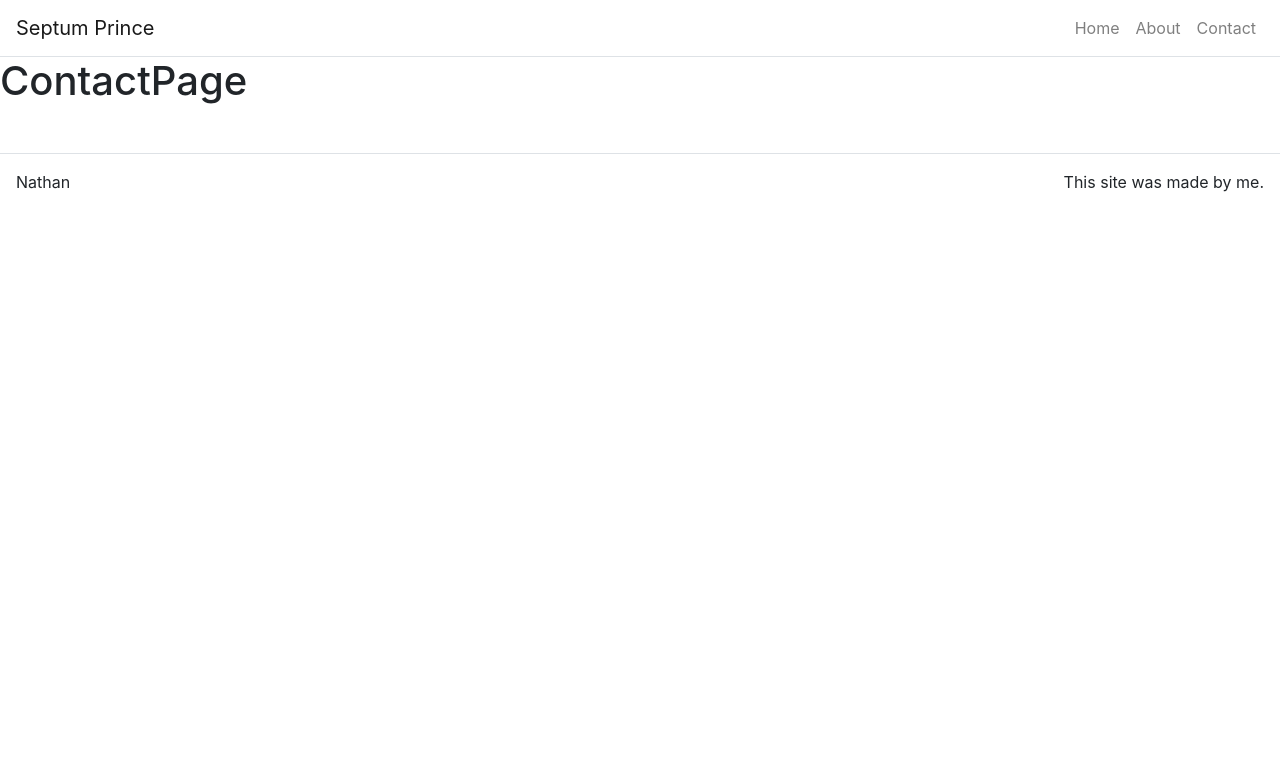
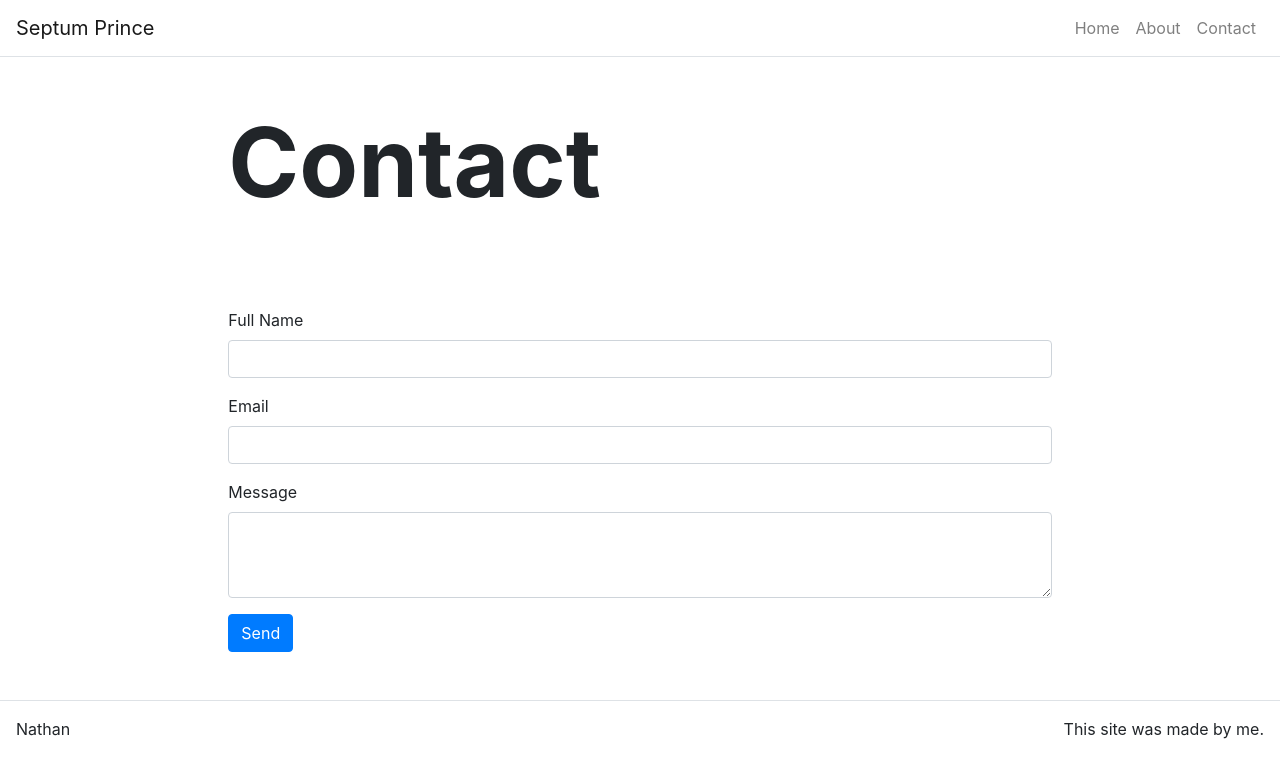
Before and after one commit to SeptumPrince/ReactPortfolio2.0, a React (Create React App) app: page /contact in a window 1280 px wide. Shown: the top 778 px of the page. Built offline with nearby package versions, Linux system fonts and the light colour scheme.

Commit message:
Added form to contact page

```diff
--- a/src/pages/ContactPage.js
+++ b/src/pages/ContactPage.js
@@ -1,4 +1,11 @@
 import React from "react";
+
+import Form from "react-bootstrap/Form";
+import Button from "react-bootstrap/Button";
+
+import Hero from "../components/Hero";
+import Content from "../components/Content";
+import Axios from "axios";
 
 class ContactPage extends React.Component {
   constructor(props) {
@@ -10,8 +17,67 @@
       emailSent: null
     };
   }
+
   render() {
-    return <h1>ContactPage</h1>;
+    return (
+      <div>
+        <Hero title={this.props.title} />
+
+        <Content>
+          <Form onSubmit={this.handleSubmit}>
+            <Form.Group>
+              <Form.Label htmlFor="full-name">Full Name</Form.Label>
+              <Form.Control
+                id="full-name"
+                name="name"
+                type="text"
+                value={this.state.name}
+                onChange={this.handleChange}
+              />
+            </Form.Group>
+
+            <Form.Group>
+              <Form.Label htmlFor="email">Email</Form.Label>
+              <Form.Control
+                id="email"
+                name="email"
+                type="email"
+                value={this.state.email}
+                onChange={this.handleChange}
+              />
+            </Form.Group>
+
+            <Form.Group>
+              <Form.Label htmlFor="message">Message</Form.Label>
+              <Form.Control
+                id="message"
+                name="message"
+                as="textarea"
+                rows="3"
+                value={this.state.message}
+                onChange={this.handleChange}
+              />
+            </Form.Group>
+
+            <Button
+              className="d-inline-block"
+              variant="primary"
+              type="submit"
+              disabled={this.state.disabled}
+            >
+              Send
+            </Button>
+
+            {this.state.emailSent === true && (
+              <p className="d-inline success-msg">Email Sent</p>
+            )}
+            {this.state.emailSent === false && (
+              <p className="d-inline err-msg">Email Not Sent</p>
+            )}
+          </Form>
+        </Content>
+      </div>
+    );
   }
 }
 
```
